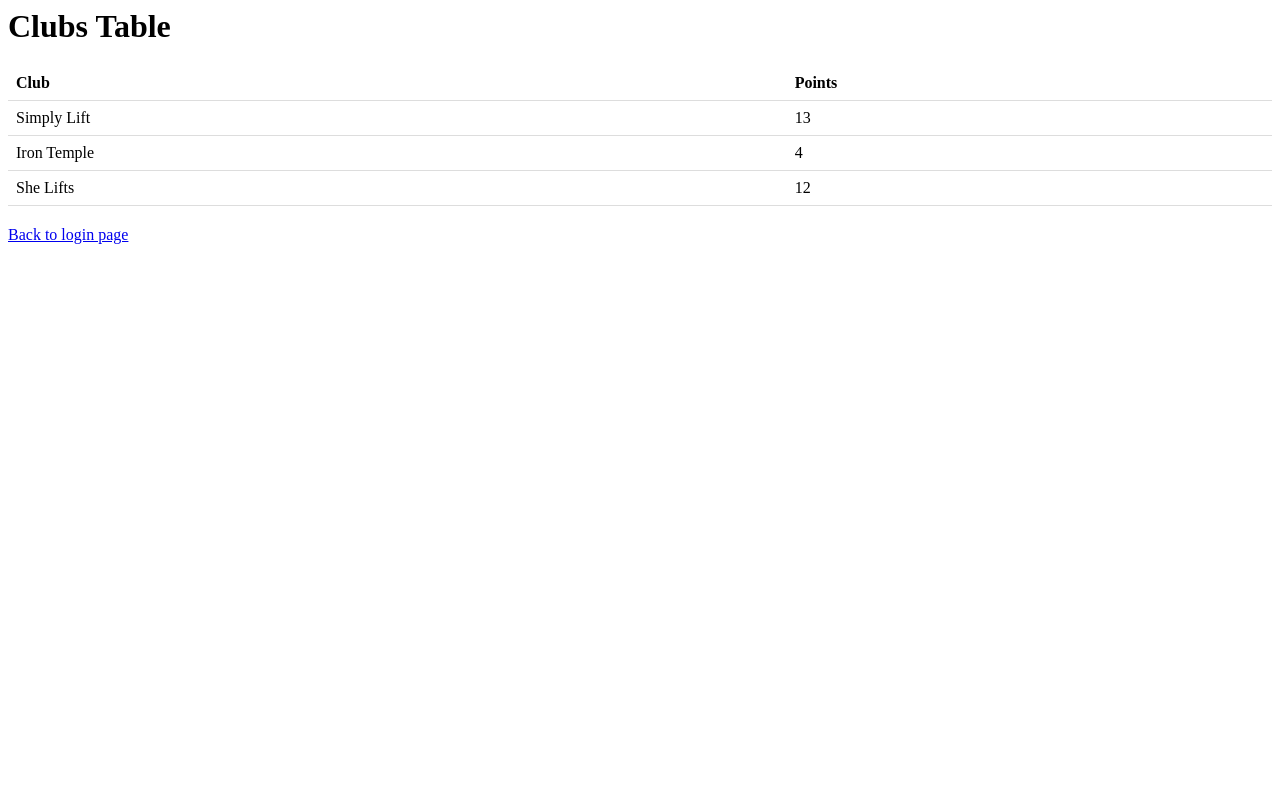
After one commit to Nantosuelte88/Projet-11, a Flask app: page /table in a window 1280 px wide. The commit adds this page. Run offline with Flask 2, Linux system fonts and the light colour scheme.

Commit message:
affichage du tableau des points dans une nouvelle page ok

```diff
--- a/server.py
+++ b/server.py
@@ -52,6 +52,9 @@ def purchasePlaces():
 
 
 # TODO: Add route for points display
+@app.route('/table')
+def displayBoard():
+    return render_template('table.html', clubs=clubs)
 
 
 @app.route('/logout')
--- /dev/null
+++ b/static/css/styles.css
@@ -0,0 +1,12 @@
+
+table {
+    width: 100%;
+    border-collapse: collapse;
+    margin-bottom: 20px;
+}
+
+th, td {
+    padding: 8px;
+    text-align: left;
+    border-bottom: 1px solid #ddd;
+}
--- a/templates/index.html
+++ b/templates/index.html
@@ -6,6 +6,9 @@
 </head>
 <body>
     <h1>Welcome to the GUDLFT Registration Portal!</h1>
+    <div>
+        <a href="/table">View clubs' points table</a>
+    </div>
     Please enter your secretary email to continue:
     <form action="showSummary" method="post">
         <label for="email">Email:</label>
--- /dev/null
+++ b/templates/table.html
@@ -0,0 +1,32 @@
+<html lang="en">
+<head>
+    <meta charset="UTF-8">
+    <meta name="viewport" content="width=device-width, initial-scale=1.0">
+    <link rel="stylesheet" href="{{ url_for('static', filename='css/styles.css') }}">
+    <title>Clubs Table</title>
+</head>
+<body>
+    <h1>Clubs Table</h1>
+    <div>
+        <table>
+            <thead>
+                <tr>
+                    <th>Club</th>
+                    <th>Points</th>
+                </tr>
+            </thead>
+            <tbody>
+                {% for club in clubs %}
+                <tr>
+                    <td>{{ club['name'] }}</td>
+                    <td>{{ club['points'] }}</td>
+                </tr>
+                {% endfor %}
+            </tbody>
+        </table>
+    </div>
+    <div>
+        <a href="/">Back to login page</a>
+    </div>
+</body>
+</html>
```
Also changed, not shown: tests/test_diplay_board.py (added, +14 -0 lines), tests/__init__.py (added), 1 other file.
